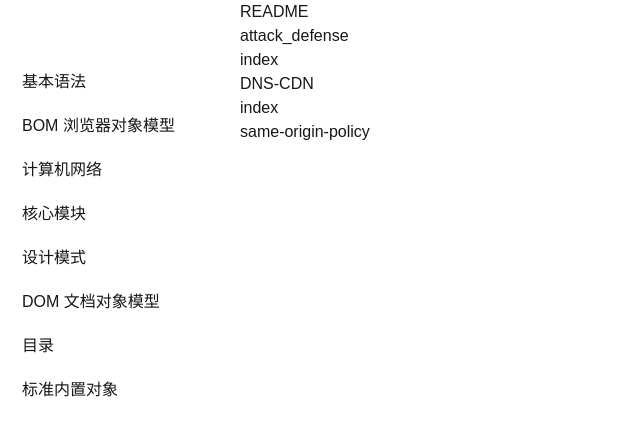
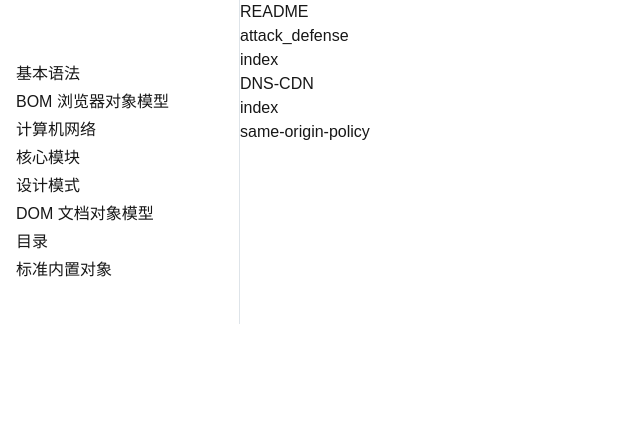
Before and after one commit to townechow/townechow.github.io, a Next.js app: page /front-end/list in a window 1280 px wide. Shown: the top 436 px of the page, without its empty margins (0-640 px from the left). Built offline with nearby package versions, Linux system fonts and the light colour scheme.

Commit message:
fix: menu

```diff
--- a/src/components/DirectoryMenu/index.module.css
+++ b/src/components/DirectoryMenu/index.module.css
@@ -7,46 +7,42 @@
   width: 240px;
   flex-shrink: 0;
   padding-top: 80px;
-  padding: 60px 12px 40px 12px;
+  padding: 60px 16px 40px 16px;
+  border-right: 1px solid #d1d9e0b3;
+  line-height: 1;
 }
+
 /* .menu 是整个菜单的样式 */
 .menu {
   list-style-type: none;
   padding-left: 0;
 }
 
+.aside li {
+  padding: 6px 0;
+}
+
 /* 菜单项的样式 */
 .menuItem {
   cursor: pointer;
   display: block;
-  padding: 10px;
 }
 
-.activity {
+.activity>:not(ul) {
   font-weight: bold;
 }
 
-/* .subMenu 用于子菜单的样式 */
 .subMenu {
   list-style-type: none;
-  padding-left: 20px;
+  padding-left: 14px;
   margin: 0;
-  height: 0; /* 初始状态下子菜单的高度为 0 */
+  height: 0;
   overflow: hidden;
-  transition: height 0.3s ease-out; /* 使用 height 过渡 */
+  transition: height 0.4s ease-out;
 }
 
 /* 展开时的子菜单 */
 .subMenu.show {
-  height: auto; /* 自动根据内容调整高度 */
+  height: auto;
+  /* 自动根据内容调整高度 */
 }
-
-/* 给子菜单项一些样式 */
-.subMenu li {
-  padding: 5px 0;
-}
-
-/* 在菜单项被点击展开时给其加上样式 */
-.expanded {
-  font-weight: bold;
-}
--- a/src/components/DirectoryMenu/index.tsx
+++ b/src/components/DirectoryMenu/index.tsx
@@ -1,7 +1,8 @@
 "use client"
-import React, { useMemo, useState, useEffect } from 'react';
+import React, { useMemo, useState } from 'react';
 import styles from "./index.module.css"
 import { usePathname } from 'next/navigation';
+import Link from "next/link"
 
 interface DirectoryNode {
   name: string;
@@ -18,22 +19,6 @@ interface DirectoryMenuProps {
 const DirectoryMenu: React.FC<DirectoryMenuProps> = ({ tree, currentUri }) => {
   const [expandedPaths, setExpandedPaths] = useState<Set<string>>(new Set());
 
-  // 通过 useEffect 确保只在客户端访问 sessionStorage
-  useEffect(() => {
-    if (typeof window !== "undefined") {
-      const storedState = sessionStorage.getItem('expandedPaths');
-      const storedSet = storedState ? new Set<string>(JSON.parse(storedState)) : new Set<string>();
-      setExpandedPaths(storedSet);
-    }
-  }, []); // 空依赖数组意味着仅在组件挂载后执行一次
-
-  // 更新 sessionStorage 中的展开状态
-  const updateSessionStorage = (newExpandedPaths: Set<string>) => {
-    if (typeof window !== "undefined") {
-      sessionStorage.setItem('expandedPaths', JSON.stringify(Array.from(newExpandedPaths)));
-    }
-  };
-
   const handleToggle = (path: string) => {
     setExpandedPaths(prev => {
       const newExpandedPaths = new Set(prev);
@@ -42,7 +27,6 @@ const DirectoryMenu: React.FC<DirectoryMenuProps> = ({ tree, currentUri }) => {
       } else {
         newExpandedPaths.add(path);
       }
-      updateSessionStorage(newExpandedPaths);
       return newExpandedPaths;
     });
   };
@@ -56,7 +40,7 @@ const DirectoryMenu: React.FC<DirectoryMenuProps> = ({ tree, currentUri }) => {
             onClick={() => handleToggle(node.path)}
             className={`${styles.menuItem} ${expandedPaths.has(node.path) ? styles.expanded : ""}`}
           >
-            {node.uri ? <a href={`/${node.uri}`}>{node.name}</a> : <span>{node.name}</span>}
+            {node.uri ? <Link href={`/${node.uri}`}>{node.name}</Link> : <span>{node.name}</span>}
           </span>
         </div>
         {/* 递归渲染子菜单 */}
```
